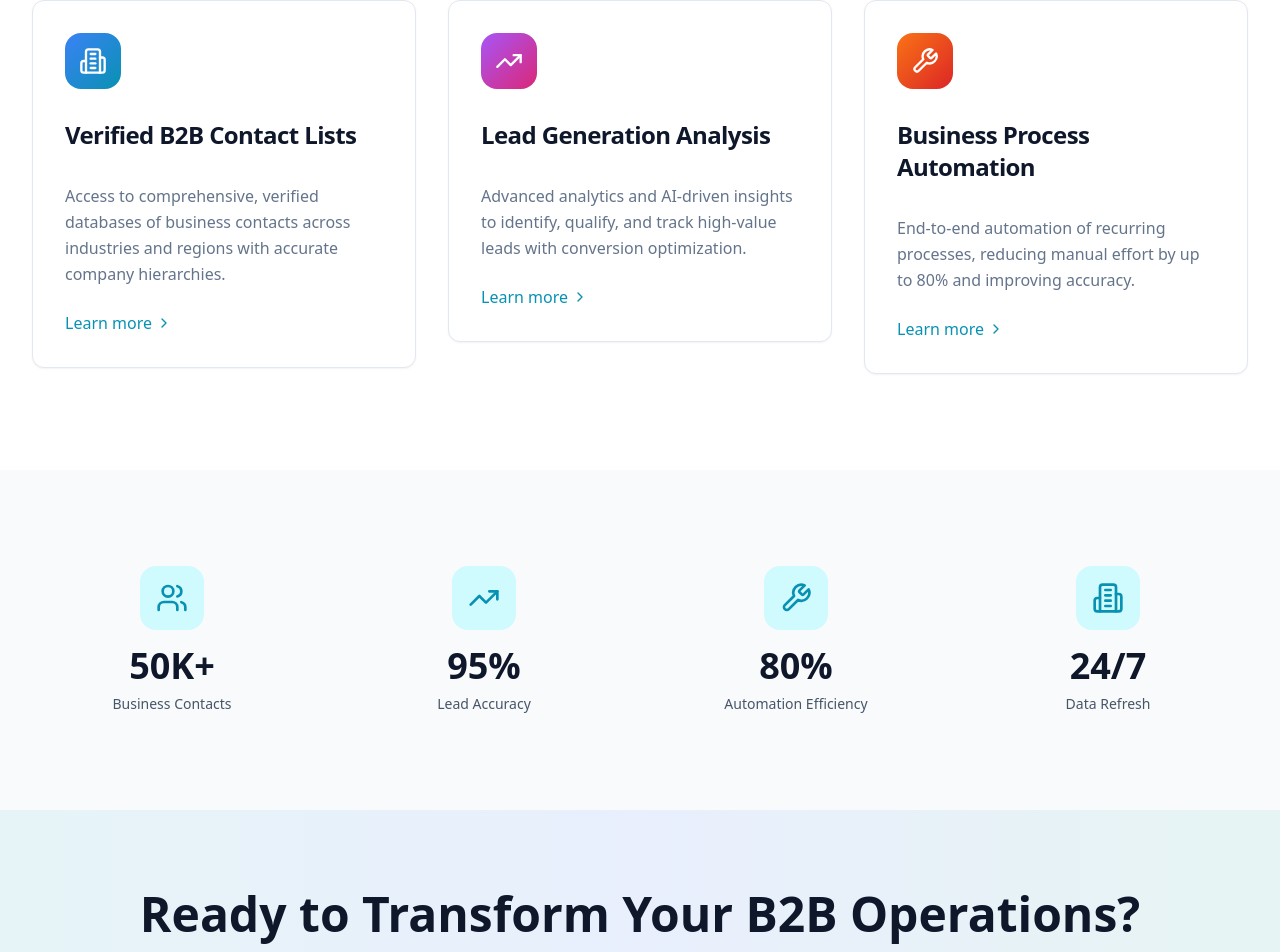
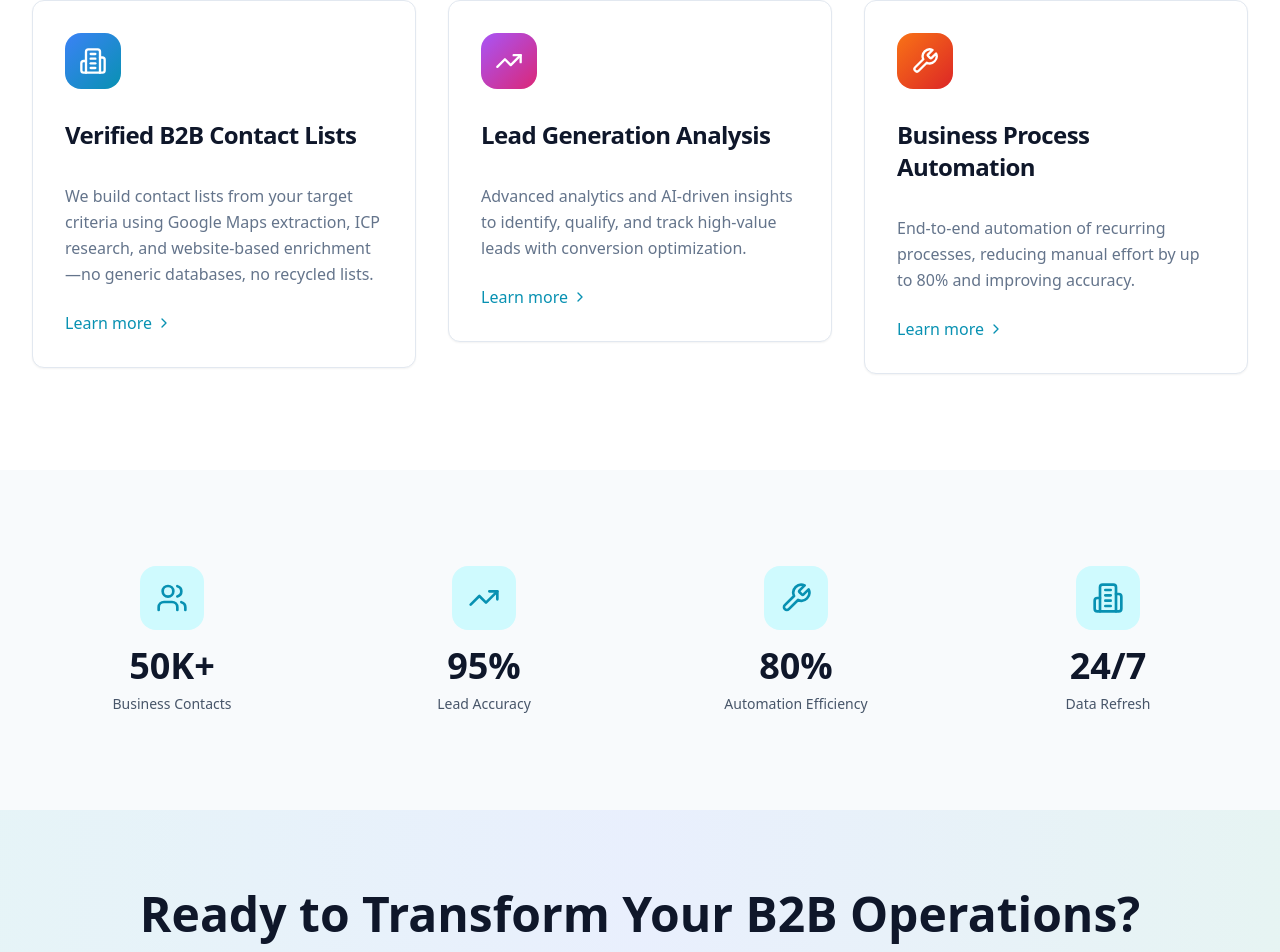
Before and after one commit to bashir0609/islahwebservice-nextjs, a Next.js app: page / in a window 1280 px wide. Shown: the part 1025-1977 px from the top of the page. Built offline with nearby package versions, Linux system fonts and the light colour scheme; no server answers; the database is empty.

Commit message:
Fix homepage Verified B2B Contact Lists description

```diff
--- a/app/(site)/page.tsx
+++ b/app/(site)/page.tsx
@@ -97,7 +97,7 @@ export default function HomePage() {
                 </CardHeader>
                 <CardContent className="p-8 pt-0">
                   <CardDescription className="text-base leading-relaxed mb-6">
-                                    Access to comprehensive, verified databases of business contacts across industries and regions with accurate company hierarchies.
+                    We build contact lists from your target criteria using Google Maps extraction, ICP research, and website-based enrichment—no generic databases, no recycled lists.
                   </CardDescription>
                   <Link href="/services/verified-b2b-contact-lists" className="inline-flex items-center text-cyan-600 dark:text-cyan-400 font-medium hover:gap-2 transition-all">
                     Learn more
```
Lines whose indentation alone changed are shown as unchanged.
